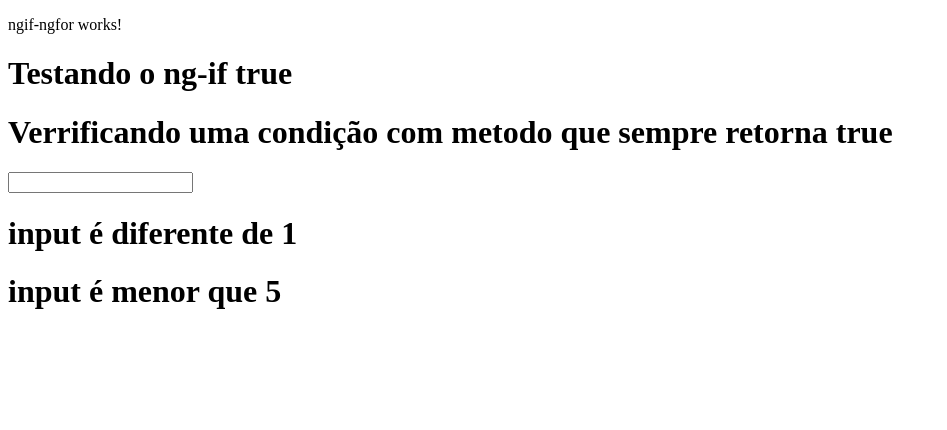
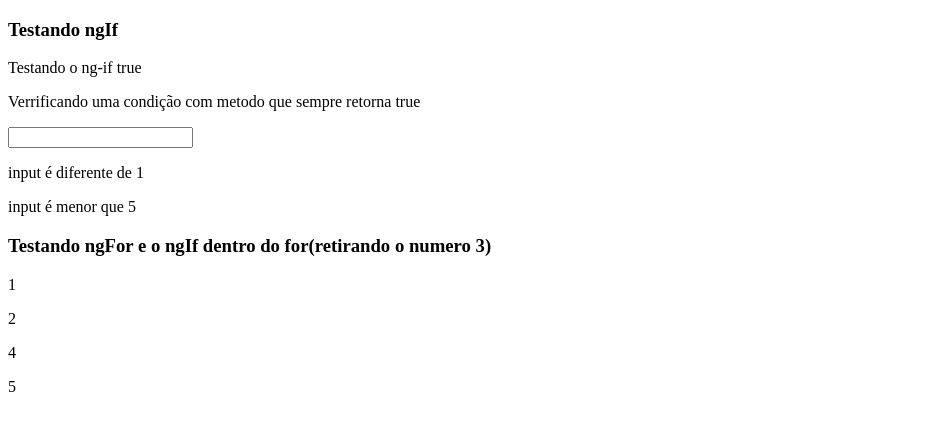
Before and after one commit to LegionDroid/Iniciando-Angular8, an Angular app: page /ngIfngFor in a window 1280 px wide. Shown: the top 430 px of the page, without its empty margins (0-947 px from the left). Built offline with nearby package versions, Linux system fonts and the light colour scheme.

Commit message:
Adicionando o ngFor

```diff
--- a/src/app/ngif-ngfor/ngif-ngfor.component.html
+++ b/src/app/ngif-ngfor/ngif-ngfor.component.html
@@ -1,14 +1,19 @@
-<p>ngif-ngfor works!</p>
+<h3>Testando ngIf</h3>
 
-<h1 *ngIf="true">Testando o ng-if true</h1>
-<h1 *ngIf="false">Testando o ng-if false</h1>
-<h1 *ngIf="metodoQueRetornaTrue()">Verrificando uma condição com metodo que sempre retorna true</h1>
+<p *ngIf="true">Testando o ng-if true</p>
+<p *ngIf="false">Testando o ng-if false</p>
+<p *ngIf="metodoQueRetornaTrue()">Verrificando uma condição com metodo que sempre retorna true</p>
 
 
 <input type="text" (input)="numero = $event.target.value">
 
-<h1 *ngIf="numero == 1">input é igual a 1</h1>
-<h1 *ngIf="numero != 1">input é diferente de 1</h1>
+<p *ngIf="numero == 1">input é igual a 1</p>
+<p *ngIf="numero != 1">input é diferente de 1</p>
 
-<h1 *ngIf="verificaSeNumeroMaior5()"> input é maior que 5</h1>
-<h1 *ngIf="!verificaSeNumeroMaior5()">input é menor que 5</h1>
+<p *ngIf="verificaSeNumeroMaior5()"> input é maior que 5</p>
+<p *ngIf="!verificaSeNumeroMaior5()">input é menor que 5</p>
+
+<h3>Testando ngFor e o ngIf dentro do for(retirando o numero 3)</h3>
+<div *ngFor="let numero of arrayNumeros">
+    <p *ngIf="numero != 3">{{numero}}</p>
+</div>
--- a/src/app/ngif-ngfor/ngif-ngfor.component.ts
+++ b/src/app/ngif-ngfor/ngif-ngfor.component.ts
@@ -8,6 +8,7 @@ import { Component, OnInit } from '@angular/core';
 export class NgifNgforComponent implements OnInit {
 
   numero: number;
+  arrayNumeros = [1,2,3,4,5];
 
   constructor() { }
 
```
